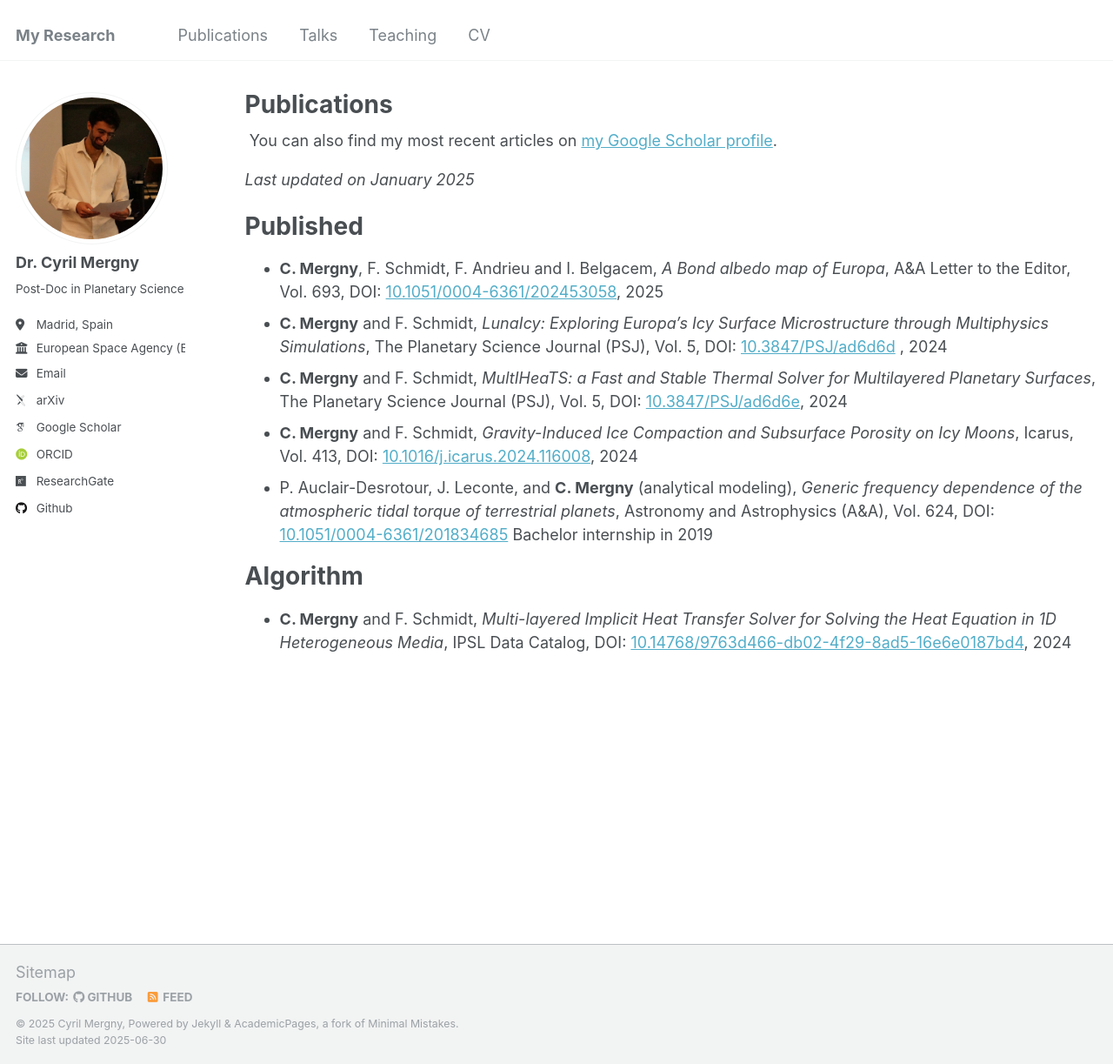
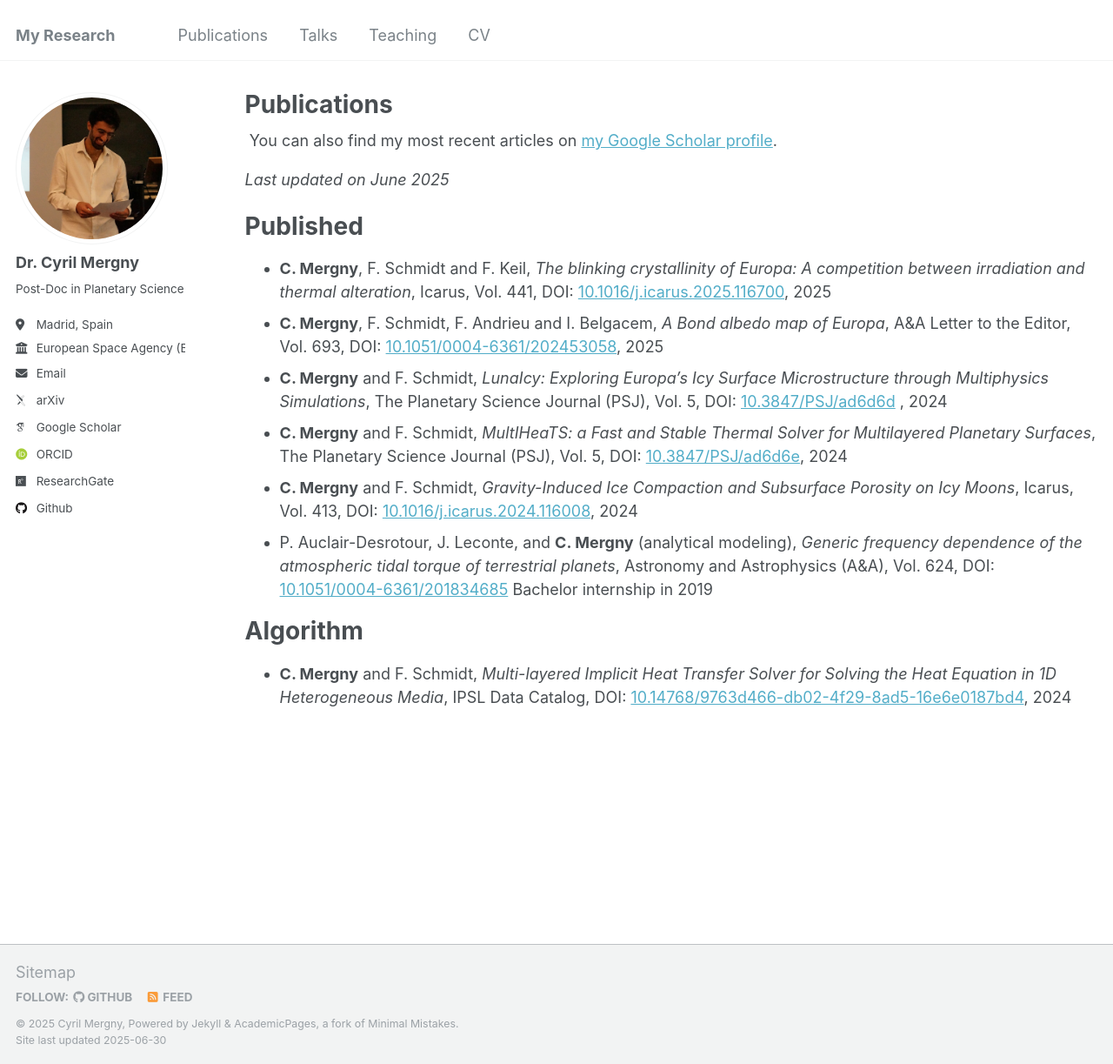
Before and after one commit to cmergny/cmergny.github.io, a Jekyll site: the page built from _pages/publications.md, in a window 1280 px wide and 1223 px high. Shown: the whole window at 87% size. Built offline with Jekyll 4.4.1, drawn with Linux system fonts in a browser that asks for light colours; some web fonts are replaced.

Commit message:
Update publications.md

```diff
--- a/_pages/publications.md
+++ b/_pages/publications.md
@@ -11,10 +11,11 @@ author_profile: true
 
 {% include base_path %}
 
-*Last updated on January 2025*
+*Last updated on June 2025*
 
 Published
 =======
+* **C. Mergny**, F. Schmidt and F. Keil, *The blinking crystallinity of Europa: A competition between irradiation and thermal alteration*, Icarus, Vol. 441, DOI: [10.1016/j.icarus.2025.116700](https://doi.org/10.1016/j.icarus.2025.116700), 2025
 * **C. Mergny**, F. Schmidt, F. Andrieu and I. Belgacem, *A Bond albedo map of Europa*, A&A Letter to the Editor, Vol. 693, DOI: [10.1051/0004-6361/202453058](https://doi.org/10.1051/0004-6361/202453058), 2025
 * **C. Mergny** and F. Schmidt, *LunaIcy: Exploring Europa's Icy Surface Microstructure through Multiphysics Simulations*, The Planetary Science Journal (PSJ), Vol. 5, DOI: [10.3847/PSJ/ad6d6d](https://iopscience.iop.org/article/10.3847/PSJ/ad6d6d) ,  2024
 * **C. Mergny** and F. Schmidt, *MultIHeaTS: a Fast and Stable Thermal Solver for Multilayered Planetary Surfaces*, The Planetary Science Journal (PSJ), Vol. 5,  DOI: [10.3847/PSJ/ad6d6e](https://iopscience.iop.org/article/10.3847/PSJ/ad6d6e), 2024
```
